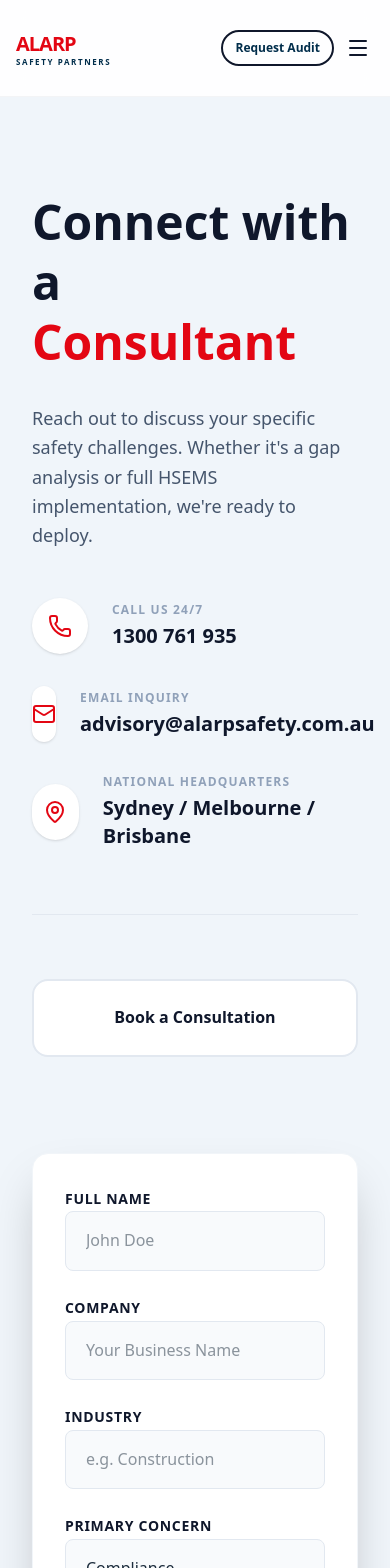
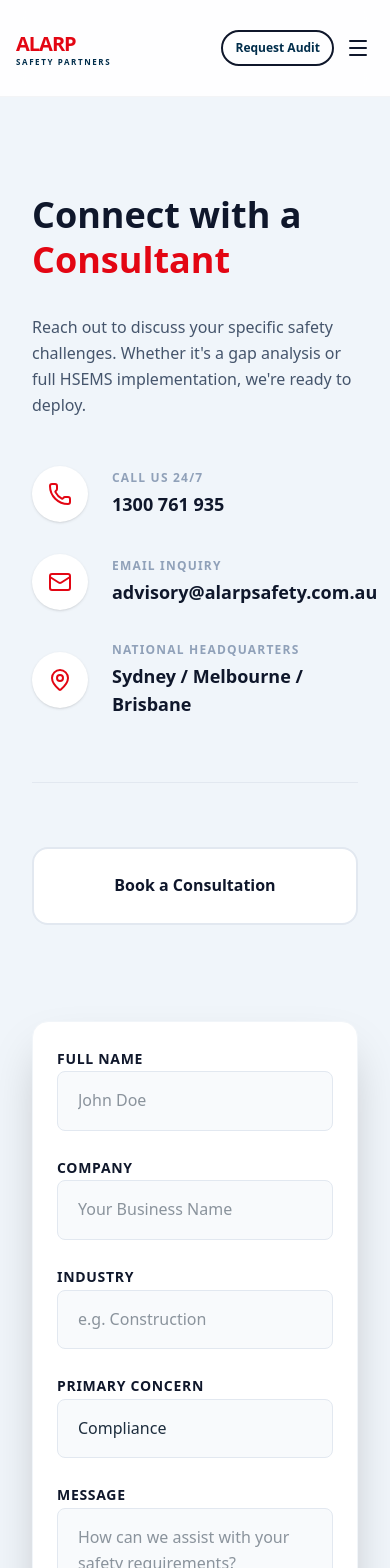
Before and after one commit to Dhaliyanoushad/alarp, a Next.js app: page /contact in a window 390 px wide. Shown: the top 1568 px of the page. Built offline with nearby package versions, Linux system fonts and the light colour scheme.

Commit message:
feat: Implement initial website structure by adding new pages for services, high-risk expertise, contact, about, and home, along with core components.

```diff
--- a/app/about/page.tsx
+++ b/app/about/page.tsx
@@ -1,5 +1,6 @@
 import CTASection from '@/components/CTASection';
 import IndustriesSection from '@/components/IndustriesSection';
+import AnimatedSection from '@/components/AnimatedSection';
 
 export default function AboutPage() {
   const values = [
@@ -12,6 +13,7 @@ export default function AboutPage() {
   return (
     <main className="pt-24 min-h-screen bg-white">
       {/* Header */}
+      <AnimatedSection>
         <section className="bg-slate-900 py-32 text-center relative overflow-hidden">
           <div className="absolute inset-0 opacity-20 bg-[url('https://images.unsplash.com/photo-1541888946425-d81bb19480c5?auto=format&fit=crop&q=80&w=2070')] bg-cover bg-center"></div>
           <div className="relative z-10 max-w-4xl mx-auto px-8">
@@ -21,8 +23,10 @@ export default function AboutPage() {
             </p>
           </div>
         </section>
+      </AnimatedSection>
 
       {/* Mission & Story */}
+      <AnimatedSection>
         <section className="py-24">
           <div className="max-w-[1600px] mx-auto px-8">
             <div className="grid lg:grid-cols-2 gap-24 items-center">
@@ -46,8 +50,10 @@ export default function AboutPage() {
             </div>
           </div>
         </section>
+      </AnimatedSection>
 
       {/* Values */}
+      <AnimatedSection>
         <section className="bg-slate-50 py-24">
           <div className="max-w-[1600px] mx-auto px-8">
             <div className="text-center mb-16">
@@ -64,10 +70,15 @@ export default function AboutPage() {
             </div>
           </div>
         </section>
+      </AnimatedSection>
 
+      <AnimatedSection>
         <IndustriesSection />
+      </AnimatedSection>
 
+      <AnimatedSection>
         <CTASection theme="dark" title="Partner with the Experts in Professional Safety." />
+      </AnimatedSection>
     </main>
   );
 }
--- a/app/contact/page.tsx
+++ b/app/contact/page.tsx
@@ -1,6 +1,7 @@
 import ContactForm from '@/components/ContactForm';
 import { Mail, Phone, MapPin } from 'lucide-react';
 import Link from 'next/link';
+import AnimatedSection from '@/components/AnimatedSection';
 
 export default function ContactPage() {
   return (
@@ -10,40 +11,41 @@ export default function ContactPage() {
           <div className="flex flex-col lg:flex-row gap-24">
 
             {/* Left Column: Info */}
-            <div className="lg:w-1/3">
-              <h1 className="text-slate-900 text-5xl md:text-6xl font-black mb-8 leading-tight">Connect with a <br /><span className="text-[#E30613]">Consultant</span></h1>
-              <p className="text-slate-600 text-lg font-medium mb-12 leading-relaxed">
+            <AnimatedSection className="lg:w-1/3">
+              <div>
+                <h1 className="text-slate-900 text-4xl md:text-6xl font-black mb-8 leading-tight">Connect with a <br /><span className="text-[#E30613]">Consultant</span></h1>
+                <p className="text-slate-600 text-base md:text-lg font-medium mb-12 leading-relaxed">
                   Reach out to discuss your specific safety challenges. Whether it's a gap analysis or full HSEMS implementation, we're ready to deploy.
                 </p>
 
                 <div className="space-y-8">
                   <div className="flex gap-6 items-center">
-                  <div className="w-14 h-14 bg-white rounded-full flex items-center justify-center text-[#E30613] shadow-sm">
+                    <div className="w-14 h-14 shrink-0 bg-white rounded-full flex items-center justify-center text-[#E30613] shadow-sm">
                       <Phone size={24} />
                     </div>
                     <div>
                       <p className="text-xs font-bold text-slate-400 uppercase tracking-widest mb-1">Call Us 24/7</p>
-                    <p className="text-xl font-bold text-slate-900">1300 761 935</p>
+                      <p className="text-lg md:text-xl font-bold text-slate-900">1300 761 935</p>
                     </div>
                   </div>
 
                   <div className="flex gap-6 items-center">
-                  <div className="w-14 h-14 bg-white rounded-full flex items-center justify-center text-[#E30613] shadow-sm">
+                    <div className="w-14 h-14 shrink-0 bg-white rounded-full flex items-center justify-center text-[#E30613] shadow-sm">
                       <Mail size={24} />
                     </div>
                     <div>
                       <p className="text-xs font-bold text-slate-400 uppercase tracking-widest mb-1">Email Inquiry</p>
-                    <p className="text-xl font-bold text-slate-900">advisory@alarpsafety.com.au</p>
+                      <p className="text-lg md:text-xl font-bold text-slate-900">advisory@alarpsafety.com.au</p>
                     </div>
                   </div>
 
                   <div className="flex gap-6 items-center">
-                  <div className="w-14 h-14 bg-white rounded-full flex items-center justify-center text-[#E30613] shadow-sm">
+                    <div className="w-14 h-14 shrink-0 bg-white rounded-full flex items-center justify-center text-[#E30613] shadow-sm">
                       <MapPin size={24} />
                     </div>
                     <div>
                       <p className="text-xs font-bold text-slate-400 uppercase tracking-widest mb-1">National Headquarters</p>
-                    <p className="text-xl font-bold text-slate-900">Sydney / Melbourne / Brisbane</p>
+                      <p className="text-lg md:text-xl font-bold text-slate-900">Sydney / Melbourne / Brisbane</p>
                     </div>
                   </div>
                 </div>
@@ -59,17 +61,19 @@ export default function ContactPage() {
                   </div>
                 </div>
               </div>
+            </AnimatedSection>
 
             {/* Right Column: Form */}
-            <div className="lg:w-2/3">
+            <AnimatedSection className="lg:w-2/3" delay={0.2}>
               <ContactForm />
-            </div>
+            </AnimatedSection>
 
           </div>
         </div>
       </section>
 
       {/* Trust Quote */}
+      <AnimatedSection>
         <section className="bg-white py-20 text-center">
           <div className="max-w-2xl mx-auto px-8">
             <p className="text-slate-800 text-2xl font-bold italic mb-6">
@@ -78,6 +82,7 @@ export default function ContactPage() {
             <div className="h-1 w-12 bg-[#E30613] mx-auto"></div>
           </div>
         </section>
+      </AnimatedSection>
     </main>
   );
 }
--- a/app/layout.tsx
+++ b/app/layout.tsx
@@ -33,7 +33,7 @@ export default function RootLayout({
         className={`${inter.variable} ${roboto.variable} antialiased flex flex-col min-h-screen`}
       >
         <Navbar />
-        <main className="flex-grow">
+        <main className="flex-grow overflow-x-hidden">
           {children}
         </main>
         <Footer />
--- a/app/page.tsx
+++ b/app/page.tsx
@@ -3,15 +3,26 @@ import HomeSnapshot from '@/components/HomeSnapshot';
 import ServicesGrid from '@/components/ServicesGrid';
 import TrustSection from '@/components/TrustSection';
 import CTASection from '@/components/CTASection';
+import AnimatedSection from '@/components/AnimatedSection';
 
 export default function Home() {
   return (
     <div className="flex flex-col w-full">
-      <Hero />
-      <HomeSnapshot />
-      <ServicesGrid />
-      <TrustSection />
-      <CTASection />
+      <AnimatedSection>
+        <Hero />
+      </AnimatedSection>
+      <AnimatedSection>
+        <HomeSnapshot />
+      </AnimatedSection>
+      <AnimatedSection>
+        <ServicesGrid />
+      </AnimatedSection>
+      <AnimatedSection>
+        <TrustSection />
+      </AnimatedSection>
+      <AnimatedSection>
+        <CTASection />
+      </AnimatedSection>
     </div>
   );
 }
--- a/app/services/page.tsx
+++ b/app/services/page.tsx
@@ -1,7 +1,9 @@
 import CTASection from '@/components/CTASection';
 import { ShieldCheck, HardHat, FileText, CheckCircle2 } from 'lucide-react';
+import AnimatedSection from '@/components/AnimatedSection';
 
 export default function ServicesPage() {
+  // ... (deepServices definition)
   const deepServices = [
     {
       category: "Systems & Compliance",
@@ -35,6 +37,7 @@ export default function ServicesPage() {
   return (
     <main className="pt-24 min-h-screen bg-slate-50">
       {/* Header */}
+      <AnimatedSection>
         <section className="bg-white py-32 border-b border-slate-100">
           <div className="max-w-[1600px] mx-auto px-8">
             <h1 className="text-slate-900 text-5xl md:text-7xl font-black mb-8">Technical Services</h1>
@@ -43,13 +46,15 @@ export default function ServicesPage() {
             </p>
           </div>
         </section>
+      </AnimatedSection>
 
       {/* Main Services Breakdown */}
       <section className="py-24">
         <div className="max-w-[1600px] mx-auto px-8">
           <div className="space-y-32">
             {deepServices.map((cat, idx) => (
-              <div key={idx} className="flex flex-col lg:flex-row gap-16">
+              <AnimatedSection key={idx}>
+                <div className="flex flex-col lg:flex-row gap-16">
                   <div className="lg:w-1/3">
                     <div className="mb-6">{cat.icon}</div>
                     <h2 className="text-4xl font-bold text-slate-900 mb-6">{cat.category}</h2>
@@ -67,12 +72,15 @@ export default function ServicesPage() {
                     ))}
                   </div>
                 </div>
+              </AnimatedSection>
             ))}
           </div>
         </div>
       </section>
 
+      <AnimatedSection>
         <CTASection theme="light" title="Secure Your Operations Today." />
+      </AnimatedSection>
     </main>
   );
 }
--- /dev/null
+++ b/components/AnimatedSection.tsx
@@ -0,0 +1,32 @@
+"use client";
+
+import { motion } from "framer-motion";
+import { ReactNode } from "react";
+
+interface AnimatedSectionProps {
+  children: ReactNode;
+  className?: string;
+  delay?: number;
+}
+
+export default function AnimatedSection({
+  children,
+  className = "",
+  delay = 0
+}: AnimatedSectionProps) {
+  return (
+    <motion.div
+      initial={{ opacity: 0, y: 40 }}
+      whileInView={{ opacity: 1, y: 0 }}
+      viewport={{ once: true, margin: "-100px" }}
+      transition={{
+        duration: 0.8,
+        ease: [0.21, 0.47, 0.32, 0.98], // Custom ease-out
+        delay
+      }}
+      className={className}
+    >
+      {children}
+    </motion.div>
+  );
+}
--- a/components/ContactForm.tsx
+++ b/components/ContactForm.tsx
@@ -27,7 +27,7 @@ export default function ContactForm() {
   };
 
   return (
-    <div className="bg-white p-8 md:p-12 rounded-2xl shadow-2xl border border-slate-100">
+    <div className="bg-white p-6 md:p-12 rounded-2xl shadow-2xl border border-slate-100">
       <form onSubmit={handleSubmit} className="space-y-6">
         <div className="grid md:grid-cols-2 gap-6">
           <div className="space-y-2">
@@ -95,7 +95,7 @@ export default function ContactForm() {
 
         <button
           type="submit"
-          className="w-full bg-[#E30613] hover:bg-[#c40510] text-white font-bold py-5 rounded-lg text-lg transition-all shadow-xl shadow-red-600/20 uppercase tracking-widest"
+          className="w-full bg-[#E30613] hover:bg-[#c40510] text-white font-bold py-4 md:py-5 rounded-lg text-base md:text-lg transition-all shadow-xl shadow-red-600/20 uppercase tracking-widest"
         >
           Send Inquiry
         </button>
--- a/package.json
+++ b/package.json
@@ -9,6 +9,7 @@
     "lint": "eslint"
   },
   "dependencies": {
+    "framer-motion": "^12.34.0",
     "lucide-react": "^0.563.0",
     "next": "16.1.6",
     "react": "19.2.3",
```
Also changed, not shown: app/expertise/page.tsx (+14 -2 lines), app/high-risk-expertise/page.tsx (+12 -0 lines), 1 other file (tests, documents, lock files or other folders). Lines whose indentation alone changed are shown as unchanged.
